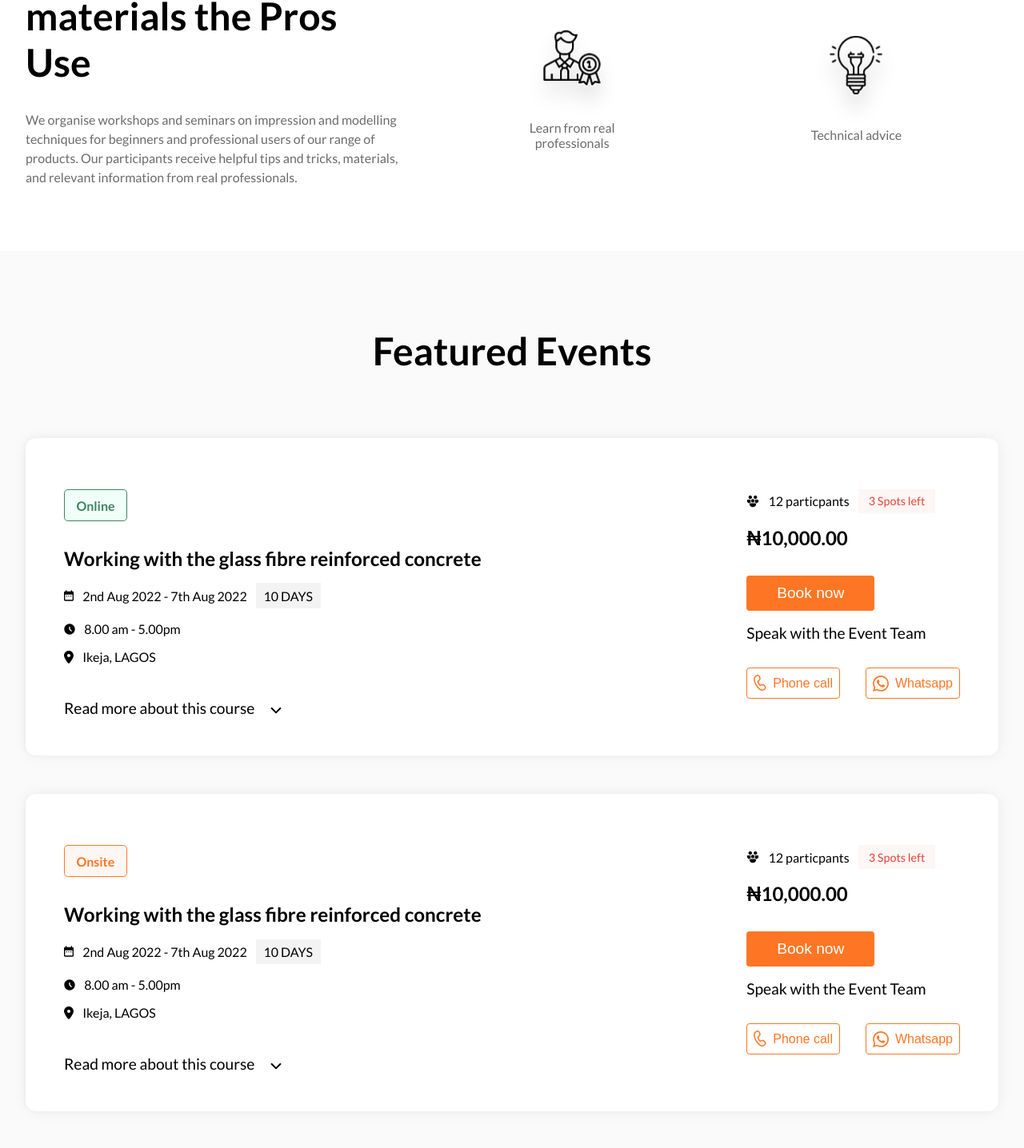
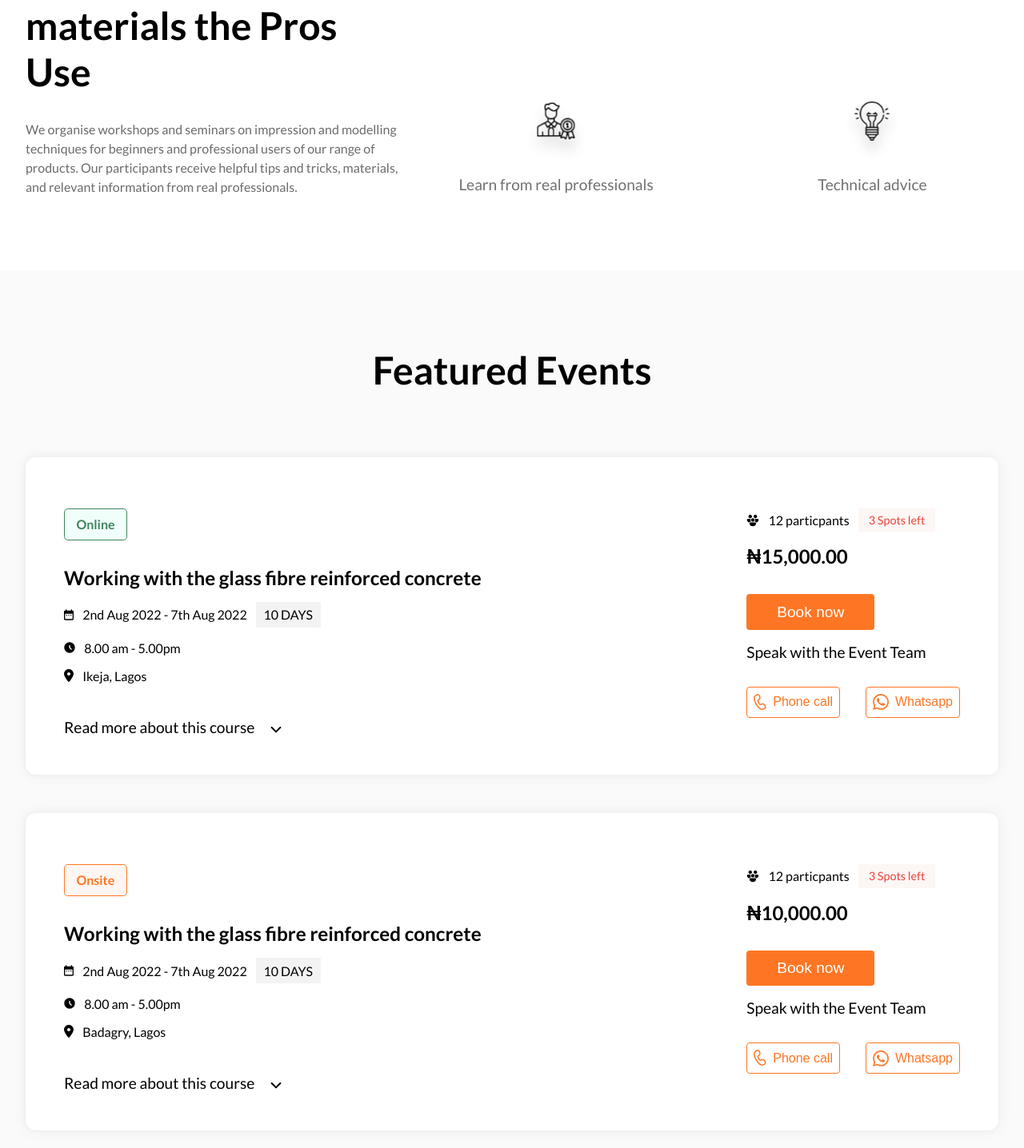
Before and after one commit to Ozoemenamsolomon/orthoex-store, a Next.js app: page /trainings in a window 1280 px wide. Shown: the part 833-2269 px from the top of the page at 80% size. Built offline with nearby package versions, Linux system fonts and the light colour scheme.

Commit message:
adjust open issues on PR

```diff
--- a/src/components/FeaturedEventCard.tsx
+++ b/src/components/FeaturedEventCard.tsx
@@ -11,7 +11,6 @@ import { priceFormatter } from './ProductCard';
 import ArrowDownUp from '@assets/new/icons/ArrowDownUp';
 import Call from '@assets/new/icons/Call';
 import Whatsapp from '@assets/new/icons/Whatsapp';
-// import People
 
 interface FeaturedEventProp {
 	event: EventDataType;
@@ -23,10 +22,9 @@ const FeaturedEventCard: React.FC<FeaturedEventProp> = ({ event }) => {
 	return (
 		<StyledWrapperDiv>
 			<StyledDetailsSection>
-				{/* left content */}
 				<StyledLeftContent>
-					<StyledCourseFormat type={event.event_format}>
-						{event.event_format}
+					<StyledCourseFormat type={event.eventFormat}>
+						{event.eventFormat}
 					</StyledCourseFormat>
 					<h4>{event.title}</h4>
 					<StyledInfoDiv>
@@ -42,10 +40,10 @@ const FeaturedEventCard: React.FC<FeaturedEventProp> = ({ event }) => {
 
 					<StyledInfoDiv>
 						<Location />
-						<span>Ikeja, LAGOS</span>
+						<span>{`${event.location.city}, ${event.location.state}`}</span>
 					</StyledInfoDiv>
 				</StyledLeftContent>
-				{/* Right content */}
+
 				<StyledRightContent>
 					<StyledInfoDiv>
 						<People />
@@ -54,7 +52,7 @@ const FeaturedEventCard: React.FC<FeaturedEventProp> = ({ event }) => {
 					</StyledInfoDiv>
 
 					<StyledPrice>
-						<p>{priceFormatter.format(10000)}</p>
+						<p>{priceFormatter.format(event.price)}</p>
 						<CTALink href={'/'}>Book now</CTALink>
 					</StyledPrice>
 					<StyledIconText>Speak with the Event Team</StyledIconText>
@@ -78,17 +76,17 @@ const FeaturedEventCard: React.FC<FeaturedEventProp> = ({ event }) => {
 
 				<StyledCourseInfo open={panelOpen}>
 					<h4>About the Course</h4>
-					<StyledText>{event.course_info.course}</StyledText>
+					<StyledText>{event.courseInfo.course}</StyledText>
 
 					<h4>About the Instructor(s)</h4>
 					<StyledList>
-						{event.course_info.instructor.map((info, index) => (
+						{event.courseInfo.instructor.map((info, index) => (
 							<li key={index}>{info}</li>
 						))}
 					</StyledList>
 
 					<p>Refreshment: {event.refreshment === true ? 'Yes' : 'No'}</p>
-					<p>Starter Pack: {event.starter_pack === true ? 'Yes' : 'No'}</p>
+					<p>Starter Pack: {event.starterPack === true ? 'Yes' : 'No'}</p>
 					<StyledSpanLink>
 						Please note our{' '}
 						<Link href="/">COVID-19 Protocol & social distancing measures</Link>
@@ -119,7 +117,7 @@ const StyledWrapperDiv = styled.div`
 	}
 `;
 
-const StyledDetailsSection = styled.section`
+const StyledDetailsSection = styled.div`
 	@media (min-width: 768px) {
 		display: flex;
 		align-items: flex-start;
@@ -256,7 +254,7 @@ const StyledButtonGroup = styled.div`
 	}
 `;
 
-const StyledInfoSection = styled.section``;
+const StyledInfoSection = styled.div``;
 
 const StyledCourseInfo = styled.div<{ open: boolean }>`
 	display: ${({ open }) => (open === true ? 'block' : 'none')};
--- a/src/components/FeaturedEvents.tsx
+++ b/src/components/FeaturedEvents.tsx
@@ -2,16 +2,16 @@ import { featuredEvents } from '@data/eventsData';
 import React, { useState } from 'react';
 import styled from 'styled-components';
 import FeaturedEventCard from './FeaturedEventCard';
-import { Container, StyledCustomButton } from './styled';
+import { Container } from './styled';
+import CTA from './CTA';
 
 const FeaturedEvents = () => {
 	const [displayElements, setdisplayElements] = useState(2);
-	const [increment] = useState(1);
 	// increment is how many more you add to the displayed list.
 	// displayElements is how many to render on mount.
 
-	const onClickLoad = () => {
-		setdisplayElements(prev => prev + increment);
+	const LoadMoreEvent = () => {
+		setdisplayElements(prev => prev + 1);
 	};
 
 	return (
@@ -24,9 +24,9 @@ const FeaturedEvents = () => {
 
 				{featuredEvents.length !== displayElements && (
 					<StyledLoadMore>
-						<StyledCustomButton onClick={onClickLoad} white>
+						<CTA className="btn-width" onClick={LoadMoreEvent} white>
 							Load more events
-						</StyledCustomButton>
+						</CTA>
 					</StyledLoadMore>
 				)}
 			</Container>
@@ -39,15 +39,6 @@ export default FeaturedEvents;
 const StyledWrapperDiv = styled.div`
 	background-color: var(--oex-off-white);
 	padding: 3rem 0rem;
-
-	& > button {
-		display: block;
-		margin: 3rem 0;
-	}
-
-	@media (min-width: 768px) {
-		// padding: 4rem;
-	}
 `;
 
 export const StyledHeading = styled.h3`
@@ -67,7 +58,8 @@ const StyledLoadMore = styled.div`
 	text-align: center;
 	margin: 3rem 0;
 
-	& > button {
-		width: 16rem;
+	& .btn-width {
+		display: block;
+		margin: 3rem auto;
 	}
 `;
--- a/src/components/ImageInfoHeader.tsx
+++ b/src/components/ImageInfoHeader.tsx
@@ -57,7 +57,6 @@ const StyledImageDiv = styled.div`
 	margin-bottom: 4rem;
 	overflow: hidden;
 	border-radius: 0.5rem;
-	width: 100%;
 	aspect-ratio: 1;
 	box-shadow: 0.9rem 0.9rem var(--oex-orange);
 	max-height: 25rem;
--- a/src/components/JobPositonCard.tsx
+++ b/src/components/JobPositonCard.tsx
@@ -28,7 +28,7 @@ const JobPositonCard: React.FC<JobPositionProp> = ({ data }) => {
 
 export default JobPositonCard;
 
-export const StyledJobPositionCard = styled.div`
+const StyledJobPositionCard = styled.div`
 	padding: 2rem 1rem;
 	display: flex;
 	margin: 0rem auto 3rem;
@@ -51,7 +51,7 @@ export const StyledJobPositionCard = styled.div`
 	}
 `;
 
-export const StyledJobPositionCardContent = styled.div`
+const StyledJobPositionCardContent = styled.div`
 	& > h3 {
 		font-size: 1.5rem;
 		font-weight: 400;
@@ -67,7 +67,7 @@ export const StyledJobPositionCardContent = styled.div`
 	}
 `;
 
-export const StyledContentDiv = styled.div`
+const StyledContentDiv = styled.div`
 	margin: 2rem 0rem;
 	font-size: 0.8rem;
 
--- a/src/components/ServiceCard.tsx
+++ b/src/components/ServiceCard.tsx
@@ -46,7 +46,7 @@ const ServiceCard: FC<ServiceCardProps> = ({
 					<Title className={small ? 'small' : undefined}>{title}</Title>
 				)}
 				<Description
-					greyFont
+					greyFont={greyFont}
 					className={small ? 'small' : undefined}
 					dangerouslySetInnerHTML={
 						HTMLDescription ? { __html: description } : undefined
@@ -147,7 +147,7 @@ const Title = styled.p`
 
 const Description = styled.p<{ greyFont?: boolean }>`
 	font-size: 1.2rem;
-	color: ${({ greyFont }) => (greyFont ? 'var(--oex-dark-grey)' : '')};
+	color: ${({ greyFont }) => (greyFont ? 'var(--oex-dark-grey)' : 'inherit')};
 	&.small {
 		font-size: 0.8rem;
 	}
--- a/src/components/ServiceStandard.tsx
+++ b/src/components/ServiceStandard.tsx
@@ -1,7 +1,7 @@
 import React from 'react';
-import { ServiceCardType } from '@components/ServiceCard';
+import ServiceCard, { ServiceCardType } from '@components/ServiceCard';
 import styled from 'styled-components';
-import Image from 'next/image';
+import { ServicesCards } from './styled';
 
 interface ServiceStandardType {
 	heading: string;
@@ -22,20 +22,16 @@ const ServiceStandard: React.FC<ServiceStandardProps> = ({ data }) => {
 				<p>{paragraph}</p>
 			</ServiceWriteUp>
 			<StyledServiceIcon>
-				<ImageDescriptionWrapper>
+				<ServicesCards minWidthLargeScreen="220px">
 					{servicesIcon.map((service, index) => (
-						<ImageDescription length={servicesIcon.length} key={index}>
-							<Image
-								src={service.image}
-								alt={service.description}
-								style={{ objectFit: 'contain' }}
-								width="120"
-								height="120"
-							/>
-							<p>{service.description}</p>
-						</ImageDescription>
+						<ServiceCard
+							greyFont
+							className="no-shadow"
+							key={`image-desc-${index}`}
+							service={service}
+						/>
 					))}
-				</ImageDescriptionWrapper>
+				</ServicesCards>
 			</StyledServiceIcon>
 		</StyledServiceStandard>
 	);
@@ -88,36 +84,9 @@ const ServiceWriteUp = styled.div`
 const StyledServiceIcon = styled.div`
 	width: 100%;
 	height: 100%;
-	flex: 2 1 auto;
+	// flex: 2 1 auto;
 
 	@media (min-width: 1024px) {
 		width: 60%;
 	}
 `;
-
-const ImageDescription = styled.div<{ length: number }>`
-	display: flex;
-	justify-content: space-between;
-	flex-direction: column;
-	align-items: center;
-	width: 50%;
-	margin-bottom: 2rem;
-
-	& > p {
-		color: var(--text-colour-grey);
-		width: 50%;
-		text-align: center;
-	}
-
-	@media (min-width: 1028px) {
-		width: ${({ length }) => (length > 5 ? '33%' : '50%')};
-	}
-`;
-
-const ImageDescriptionWrapper = styled.div`
-	display: flex;
-	justify-content: space-between;
-	align-items: center;
-	width: 100%;
-	flex-wrap: wrap;
-`;
--- a/src/components/SupportInfoCard.tsx
+++ b/src/components/SupportInfoCard.tsx
@@ -19,7 +19,11 @@ const SupportInfoCard: React.FC<SupportInfoCardType> = ({ data }) => {
 			<p>{paragraph}</p>
 			<StyledBtnContainer>
 				{buttons.map(({ title, Icon, link }, index) => (
-					<Link target="_blank" key={index} href={link} passHref>
+					<Link
+						target="_blank"
+						key={`button-link-${index}`}
+						href={link}
+						passHref>
 						<CTAFlex white key={index}>
 							<Icon /> {title}
 						</CTAFlex>
--- a/src/components/styled/index.tsx
+++ b/src/components/styled/index.tsx
@@ -1,7 +1,10 @@
 import styled from 'styled-components';
 
 /** class of "bigger" makes it's children have a min-width of `270px`*/
-export const ServicesCards = styled.div<{ minWidth?: string }>`
+export const ServicesCards = styled.div<{
+	minWidth?: string;
+	minWidthLargeScreen?: string;
+}>`
 	--min-width: ${({ minWidth = '120px' }) => minWidth};
 	display: grid;
 	grid-template-columns: repeat(auto-fit, minmax(var(--min-width), 1fr));
@@ -30,6 +33,10 @@ export const ServicesCards = styled.div<{ minWidth?: string }>`
 		& > div.wider {
 			grid-column: span 2;
 		}
+	}
+
+	@media (min-width: 900px) {
+		--min-width: ${({ minWidthLargeScreen = '200px' }) => minWidthLargeScreen};
 	}
 `;
 
@@ -62,27 +69,3 @@ export const Container = styled.div<{
 		}}
 	}
 `;
-
-interface StyledButtonProps {
-	white?: boolean;
-}
-
-export const StyledCustomButton = styled.button<StyledButtonProps>`
-	color: ${({ white }) => (white === true ? 'var(--oex-orange)' : 'white')};
-	background-color: ${({ white }) =>
-		white === true ? 'white' : 'var(--oex-orange)'};
-	font: inherit;
-	padding: 1rem;
-	// width: 100%;
-	border-radius: 0.2rem;
-	border: ${({ white }) =>
-		white === true
-			? ' 0.09rem solid var(--oex-orange)'
-			: '0.09rem solid white'};
-
-	&:hover {
-		color: white;
-		background-color: ${({ white }) =>
-			white === true ? 'var(--oex-orange)' : 'white'};
-	}
-`;
--- a/src/data/eventsData.ts
+++ b/src/data/eventsData.ts
@@ -1,106 +1,113 @@
-
-
-export interface EventDataType   {
-  id: number,
-  title: string,
-  event_format: string,
-  start_date: string,
-  end_date: string,
-  start_time: string,
-  end_time: string,
-  location: {city: string, state: string},
-  price: number,
-  contact: {call: string, chat:string},
-  course_info: {
-    course: string,
-    instructor: string[]
-  },
-  refreshment: boolean,
-  starter_pack: boolean,
-  participants: number,
-  booked_spot: number,
+export interface EventDataType {
+	id: number;
+	title: string;
+	eventFormat: string;
+	startDateTime: string; // TODO make the date format using ISO 2007-04-05T12:30−02:00
+	endDateTime: string;
+	location: { city: string; state: string };
+	price: number;
+	contact: { call: string; chat: string };
+	courseInfo: {
+		course: string;
+		instructor: string[];
+	};
+	refreshment: boolean;
+	starterPack: boolean;
+	participants: number;
+	booked_spot: number;
 }
 
-
-export const featuredEvents:EventDataType[]  = [
+export const featuredEvents: EventDataType[] = [
 	{
 		id: 1,
-    title: "Working with the glass fibre reinforced concrete",
-    event_format: "Online",
-    start_date: "",
-    end_date: "",
-    start_time: "",
-    end_time: "",
-    location: {city: "Ikeja", state: "Lagos"},
-    price: 10000,
-    contact: {call: "", chat: ""},
-    course_info: {
-      course: "In this workshop, the anatomical basics of modeling are taught on the basis of the eye, nose and ear. The right choice of modelling clay will be another component. Important tools and corresponding techniques are discussed.At the end of the seminar, a certificate of participation will be handed over",
-      instructor: ["Attended the school of fine arts and design in berlin", 'Founded his own miniature label "savage feget minis"', "In 2012 - has since worked for leading companies in the gaming industry" ]
+		title: 'Working with the glass fibre reinforced concrete',
+		eventFormat: 'Online',
+		startDateTime: '',
+		endDateTime: '',
+		location: { city: 'Ikeja', state: 'Lagos' },
+		price: 15000,
+		contact: { call: '', chat: '' },
+		courseInfo: {
+			course:
+				'In this workshop, the anatomical basics of modeling are taught on the basis of the eye, nose and ear. The right choice of modelling clay will be another component. Important tools and corresponding techniques are discussed.At the end of the seminar, a certificate of participation will be handed over',
+			instructor: [
+				'Attended the school of fine arts and design in berlin',
+				'Founded his own miniature label "savage feget minis"',
+				'In 2012 - has since worked for leading companies in the gaming industry',
+			],
 		},
 		refreshment: true,
-    starter_pack: true,
+		starterPack: true,
 		participants: 12,
 		booked_spot: 3,
 	},
 	{
 		id: 2,
-    title: "Working with the glass fibre reinforced concrete",
-    event_format: "Onsite",
-    start_date: "",
-    end_date: "",
-    start_time: "",
-    end_time: "",
-    location: {city: "Badagry", state: "Lagos"},
+		title: 'Working with the glass fibre reinforced concrete',
+		eventFormat: 'Onsite',
+		startDateTime: '',
+		endDateTime: '',
+		location: { city: 'Badagry', state: 'Lagos' },
 		price: 10000,
-    contact: {call: "", chat: ""},
-    course_info: {
-      course: "In this workshop, the anatomical basics of modeling are taught on the basis of the eye, nose and ear. The right choice of modelling clay will be another component. Important tools and corresponding techniques are discussed.At the end of the seminar, a certificate of participation will be handed over",
-      instructor: ["Attended the school of fine arts and design in berlin", 'Founded his own miniature label "savage feget minis"', "In 2012 - has since worked for leading companies in the gaming industry" ]
+		contact: { call: '', chat: '' },
+		courseInfo: {
+			course:
+				'In this workshop, the anatomical basics of modeling are taught on the basis of the eye, nose and ear. The right choice of modelling clay will be another component. Important tools and corresponding techniques are discussed.At the end of the seminar, a certificate of participation will be handed over',
+			instructor: [
+				'Attended the school of fine arts and design in berlin',
+				'Founded his own miniature label "savage feget minis"',
+				'In 2012 - has since worked for leading companies in the gaming industry',
+			],
 		},
 		refreshment: true,
-    starter_pack: true,
+		starterPack: true,
 		participants: 12,
 		booked_spot: 3,
 	},
 	{
 		id: 1,
-    title: "Working with the glass fibre reinforced concrete",
-    event_format: "Online",
-    start_date: "",
-    end_date: "",
-    start_time: "",
-    end_time: "",
-    location: {city: "Ikeja", state: "Lagos"},
+		title: 'Working with the glass fibre reinforced concrete',
+		eventFormat: 'Online',
+		startDateTime: '',
+		endDateTime: '',
+		location: { city: 'Ikeja', state: 'Lagos' },
 		price: 10000,
-    contact: {call: "", chat: ""},
-    course_info: {
-      course: "In this workshop, the anatomical basics of modeling are taught on the basis of the eye, nose and ear. The right choice of modelling clay will be another component. Important tools and corresponding techniques are discussed.At the end of the seminar, a certificate of participation will be handed over",
-      instructor: ["Attended the school of fine arts and design in berlin", 'Founded his own miniature label "savage feget minis"', "In 2012 - has since worked for leading companies in the gaming industry" ]
+		contact: { call: '', chat: '' },
+		courseInfo: {
+			course:
+				'In this workshop, the anatomical basics of modeling are taught on the basis of the eye, nose and ear. The right choice of modelling clay will be another component. Important tools and corresponding techniques are discussed.At the end of the seminar, a certificate of participation will be handed over',
+			instructor: [
+				'Attended the school of fine arts and design in berlin',
+				'Founded his own miniature label "savage feget minis"',
+				'In 2012 - has since worked for leading companies in the gaming industry',
+			],
 		},
 		refreshment: true,
-    starter_pack: true,
+		starterPack: true,
 		participants: 12,
 		booked_spot: 3,
 	},
 	{
 		id: 1,
-    title: "Working with the glass fibre reinforced concrete",
-    event_format: "Online",
-    start_date: "",
-    end_date: "",
-    start_time: "",
-    end_time: "",
-    location: {city: "Ikeja", state: "Lagos"},
+		title: 'Working with the glass fibre reinforced concrete',
+		eventFormat: 'Online',
+		startDateTime: '',
+		endDateTime: '',
+		location: { city: 'Ikeja', state: 'Lagos' },
 		price: 10000,
-    contact: {call: "", chat: ""},
-    course_info: {
-      course: "In this workshop, the anatomical basics of modeling are taught on the basis of the eye, nose and ear. The right choice of modelling clay will be another component. Important tools and corresponding techniques are discussed.At the end of the seminar, a certificate of participation will be handed over",
-      instructor: ["Attended the school of fine arts and design in berlin", 'Founded his own miniature label "savage feget minis"', "In 2012 - has since worked for leading companies in the gaming industry" ]
+		contact: { call: '', chat: '' },
+		courseInfo: {
+			course:
+				'In this workshop, the anatomical basics of modeling are taught on the basis of the eye, nose and ear. The right choice of modelling clay will be another component. Important tools and corresponding techniques are discussed.At the end of the seminar, a certificate of participation will be handed over',
+			instructor: [
+				'Attended the school of fine arts and design in berlin',
+				'Founded his own miniature label "savage feget minis"',
+				'In 2012 - has since worked for leading companies in the gaming industry',
+			],
 		},
 		refreshment: true,
-    starter_pack: true,
+		starterPack: true,
 		participants: 12,
 		booked_spot: 3,
-  }
-]
+	},
+];
```
Also changed, not shown: src/components/styled/Forms.tsx (+10 -16 lines), src/pages/careers.tsx (+0 -20 lines), src/pages/contact.tsx (+8 -8 lines). Lines whose indentation alone changed are shown as unchanged.
